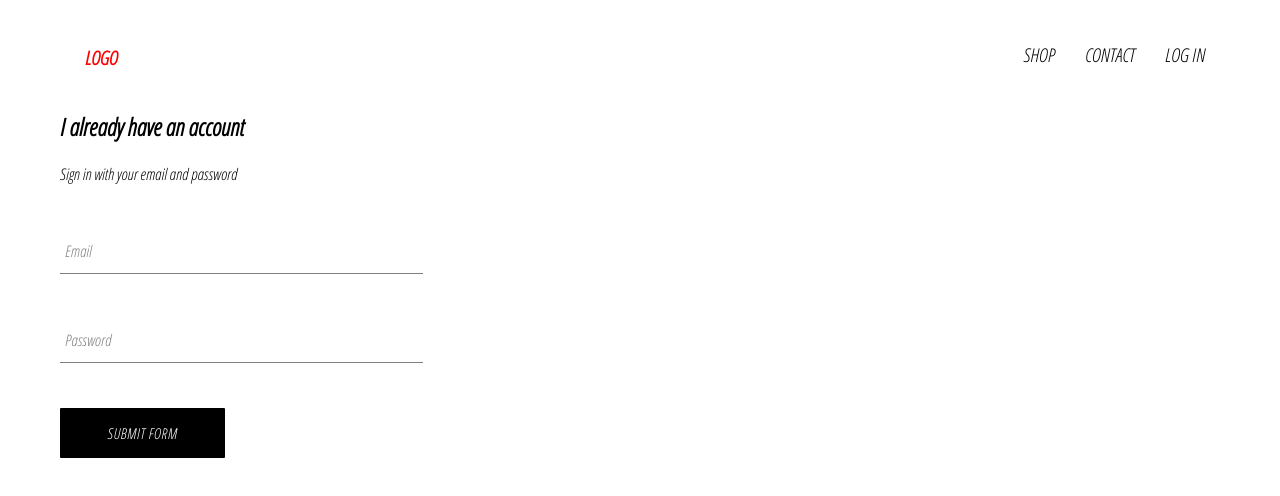
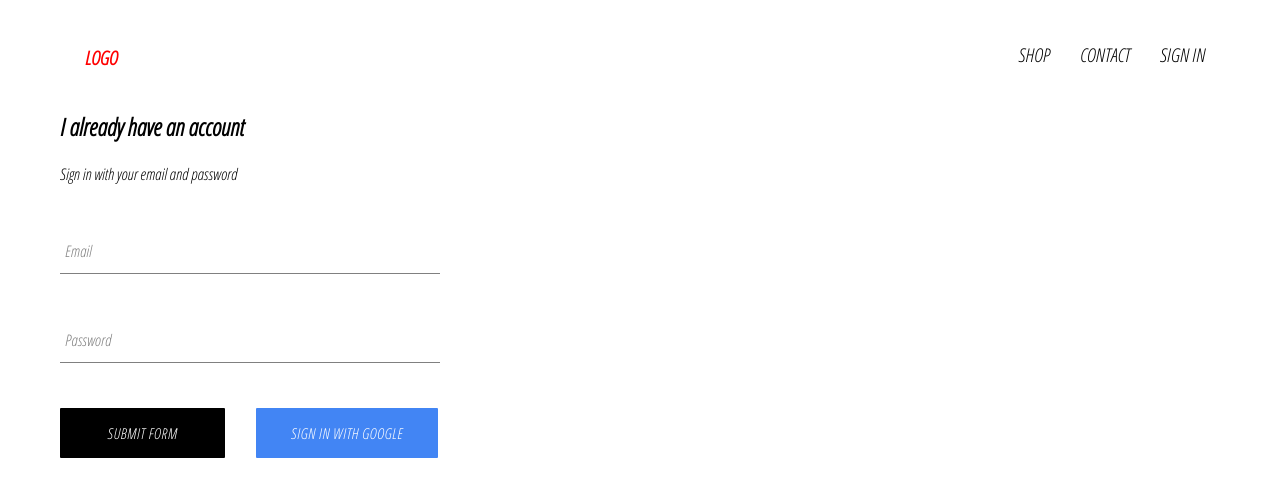
Before and after one commit to JalalAliyev/E-commerce, a React (Create React App) app: page /sign in a window 1280 px wide. Shown: the top 496 px of the page. Built offline with nearby package versions, Linux system fonts and the light colour scheme; no server answers.

Commit message:
integrated firebase into application, created sign in page signIn component and sign in with google

```diff
--- a/package.json
+++ b/package.json
@@ -6,6 +6,7 @@
     "@testing-library/jest-dom": "^5.11.4",
     "@testing-library/react": "^11.1.0",
     "@testing-library/user-event": "^12.1.10",
+    "firebase": "^8.2.3",
     "node-sass": "4.14.1",
     "react": "^17.0.1",
     "react-dom": "^17.0.1",
--- a/src/App.css
+++ b/src/App.css
@@ -7,3 +7,7 @@
   text-decoration: none;
   color: black;
 }
+
+* {
+  box-sizing: border-box;
+}
--- a/src/App.js
+++ b/src/App.js
@@ -1,14 +1,37 @@
+import React, { Component } from "react";
 import { Route, Switch } from "react-router-dom";
 import HomePage from "./page/home/home.component";
 import ShopPage from "./page/shop/shop.component";
 import "./App.css";
 import Header from "./components/header/header.component";
 import SigninAndSignUpPage from "./page/signInandSignUp/signIn-and-signUp.component";
+import { auth } from "./firebase/firebase.utils";
 
-function App() {
+class App extends Component {
+  constructor() {
+    super();
+
+    this.state = {
+      currentUser: null,
+    };
+  }
+
+  unsubscribeFromAuth = null;
+
+  componentDidMount() {
+    this.unsubscribeFromAuth = auth.onAuthStateChanged((user) => {
+      this.setState({ currentUser: user });
+    });
+  }
+
+  componentWillUnmount() {
+    this.unsubscribeFromAuth();
+  }
+
+  render() {
     return (
       <div className="App">
-      <Header />
+        <Header currentUser={this.state.currentUser} />
         <Switch>
           <Route exact path="/" component={HomePage} />
           <Route path="/shop" component={ShopPage} />
@@ -17,5 +40,6 @@
       </div>
     );
   }
+}
 
 export default App;
--- a/src/components/custom-button/custom-botton.component.jsx
+++ b/src/components/custom-button/custom-botton.component.jsx
@@ -1,9 +1,11 @@
 import React from "react";
 import "./custom-button.style.scss";
 
-const CustomButton = ({ children, ...rest }) => {
+const CustomButton = ({ children, isGoogleSignIn, ...rest }) => {
   return (
-    <button className="custom-button" {...rest}>
+    <button
+      className={`${isGoogleSignIn ? "google-signIn" : ""} custom-button`}
+      {...rest}>
       {children}
     </button>
   );
--- a/src/components/custom-button/custom-button.style.scss
+++ b/src/components/custom-button/custom-button.style.scss
@@ -23,4 +23,13 @@
     border: 1px solid black;
     font-weight: 600;
   }
+  &.google-signIn {
+    background-color: #4285f4;
+    color: white;
+    margin-right: 2px;
+  }
+  &:hover {
+    background-color: #357ae8;
+    border: none;
+  }
 }
--- a/src/components/header/header.component.jsx
+++ b/src/components/header/header.component.jsx
@@ -1,9 +1,10 @@
 import React from "react";
 import { NavLink } from "react-router-dom"; /*
 import { ReactComponent as Logo } from "../../assets/crown.svg"; */
+import { auth } from "../../firebase/firebase.utils";
 import "./header.style.scss";
 
-const Header = () => {
+const Header = ({ currentUser }) => {
   return (
     <div className="header">
       <NavLink to="/" className="logo-container">
@@ -16,9 +17,17 @@
         <NavLink className="option" to="/shop">
           CONTACT
         </NavLink>
-        <NavLink className="option" to="/sign">
-          LOG IN
-        </NavLink>
+        {currentUser ? (
+          <div
+            className="option"
+            onClick={() => auth.signOut()}>
+            Sign Out
+          </div>
+        ) : (
+          <NavLink className="option" to="/sign">
+            Sign in
+          </NavLink>
+        )}
       </div>
     </div>
   );
--- a/src/components/header/header.style.scss
+++ b/src/components/header/header.style.scss
@@ -24,6 +24,16 @@
     .option {
       padding: 10px 15px;
       font-weight: 550;
+      transition: 0.3s;
+      text-transform: uppercase;
+
+      &:hover {
+        background-color: black;
+        opacity: 0.3;
+        color: white;
+        border-radius: 2px;
+        cursor: pointer;
+      }
     }
   }
 }
--- a/src/components/sign-in/sign-in.component.jsx
+++ b/src/components/sign-in/sign-in.component.jsx
@@ -1,6 +1,7 @@
 import React, { useState } from "react";
 import CustomButton from "../custom-button/custom-botton.component";
 import FormInput from "../form-input/form-input.component";
+import { signInWithGoogle } from "../../firebase/firebase.utils";
 import "./sign-in.style.scss";
 
 const SignIn = () => {
@@ -24,9 +25,11 @@
 
   return (
     <div className="sign-in">
-      <h2>I already have an account</h2>
-      <span>Sign in with your email and password</span>
-      <form onSubmit={handleSubmit}>
+      <div className="title">
+        <h2>I already have an account</h2>
+        <span>Sign in with your email and password</span>
+      </div>
+      <form className="form-group" onSubmit={handleSubmit}>
         <FormInput
           type="email"
           name="email"
@@ -43,7 +46,12 @@
           handleChange={handleChange}
           required
         />
-        <CustomButton type="submit" children="Submit Form" />
+        <div className="buttons">
+          <CustomButton type="submit">Submit Form</CustomButton>
+          <CustomButton onClick={signInWithGoogle} isGoogleSignIn>
+            Sign in With Google
+          </CustomButton>
+        </div>
       </form>
     </div>
   );
--- a/src/components/sign-in/sign-in.style.scss
+++ b/src/components/sign-in/sign-in.style.scss
@@ -1,9 +1,17 @@
 .sign-in {
-  width: 30%;
+  width: 380px;
   display: flex;
+  justify-content: center;
   flex-direction: column;
 
   .title {
-    margin: 5px 0;
+    position: relative;
+    left: center;
   }
+
+  .buttons {
+    display: flex;
+    justify-content: space-between;
+  }
+
 }
--- /dev/null
+++ b/src/firebase/firebase.utils.js
@@ -0,0 +1,24 @@
+import firebase from "firebase/app";
+import "firebase/firestore";
+import "firebase/auth";
+
+const firebaseConfig = {
+  apiKey: "AIzaSyBPep42Uzxe5lAe0dE2WJRCSgSeaPHtQAs",
+  authDomain: "crwn-db-7e0c2.firebaseapp.com",
+  projectId: "crwn-db-7e0c2",
+  storageBucket: "crwn-db-7e0c2.appspot.com",
+  messagingSenderId: "398468072951",
+  appId: "1:398468072951:web:8bf37db3c1c962ab56daf2",
+  measurementId: "G-ZQ6HMF76MG",
+};
+
+firebase.initializeApp(firebaseConfig);
+
+export const auth = firebase.auth()
+export const firestore = firebase.firestore();
+
+const provider = new firebase.auth.GoogleAuthProvider()
+provider.setCustomParameters({prompt: 'select_account'})
+export const signInWithGoogle = () => auth.signInWithPopup(provider);
+
+export default firebase
--- a/src/index.css
+++ b/src/index.css
@@ -1,13 +1,14 @@
 body {
   margin: 0;
-  font-family: -apple-system, BlinkMacSystemFont, 'Segoe UI', 'Roboto', 'Oxygen',
-    'Ubuntu', 'Cantarell', 'Fira Sans', 'Droid Sans', 'Helvetica Neue',
+  padding: 0;
+  font-family: -apple-system, BlinkMacSystemFont, "Segoe UI", "Roboto", "Oxygen",
+    "Ubuntu", "Cantarell", "Fira Sans", "Droid Sans", "Helvetica Neue",
     sans-serif;
   -webkit-font-smoothing: antialiased;
   -moz-osx-font-smoothing: grayscale;
 }
 
 code {
-  font-family: source-code-pro, Menlo, Monaco, Consolas, 'Courier New',
+  font-family: source-code-pro, Menlo, Monaco, Consolas, "Courier New",
     monospace;
 }
```
Also changed, not shown: 2 other files (tests, documents, lock files or other folders). Lines whose indentation alone changed are shown as unchanged.
